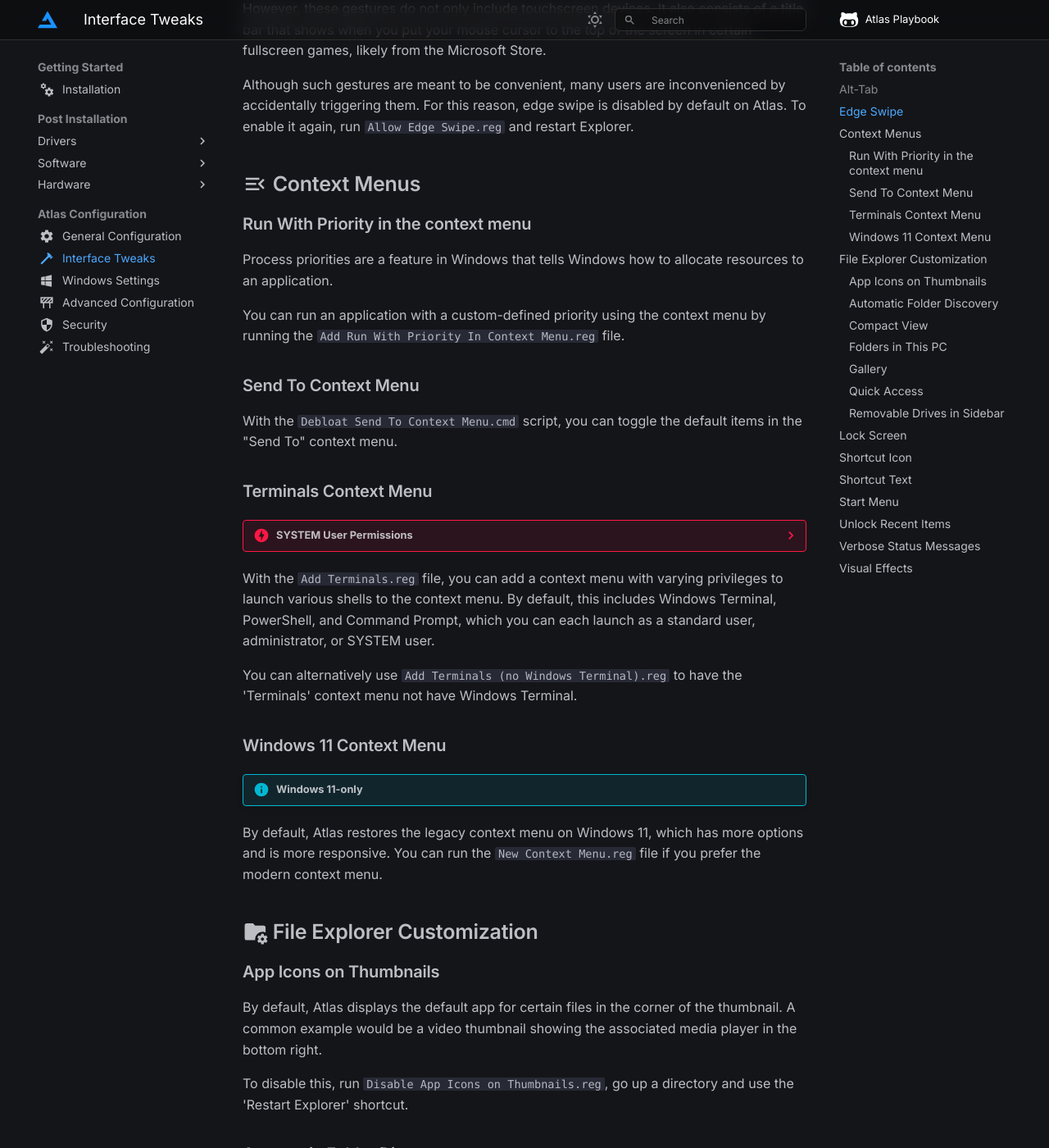
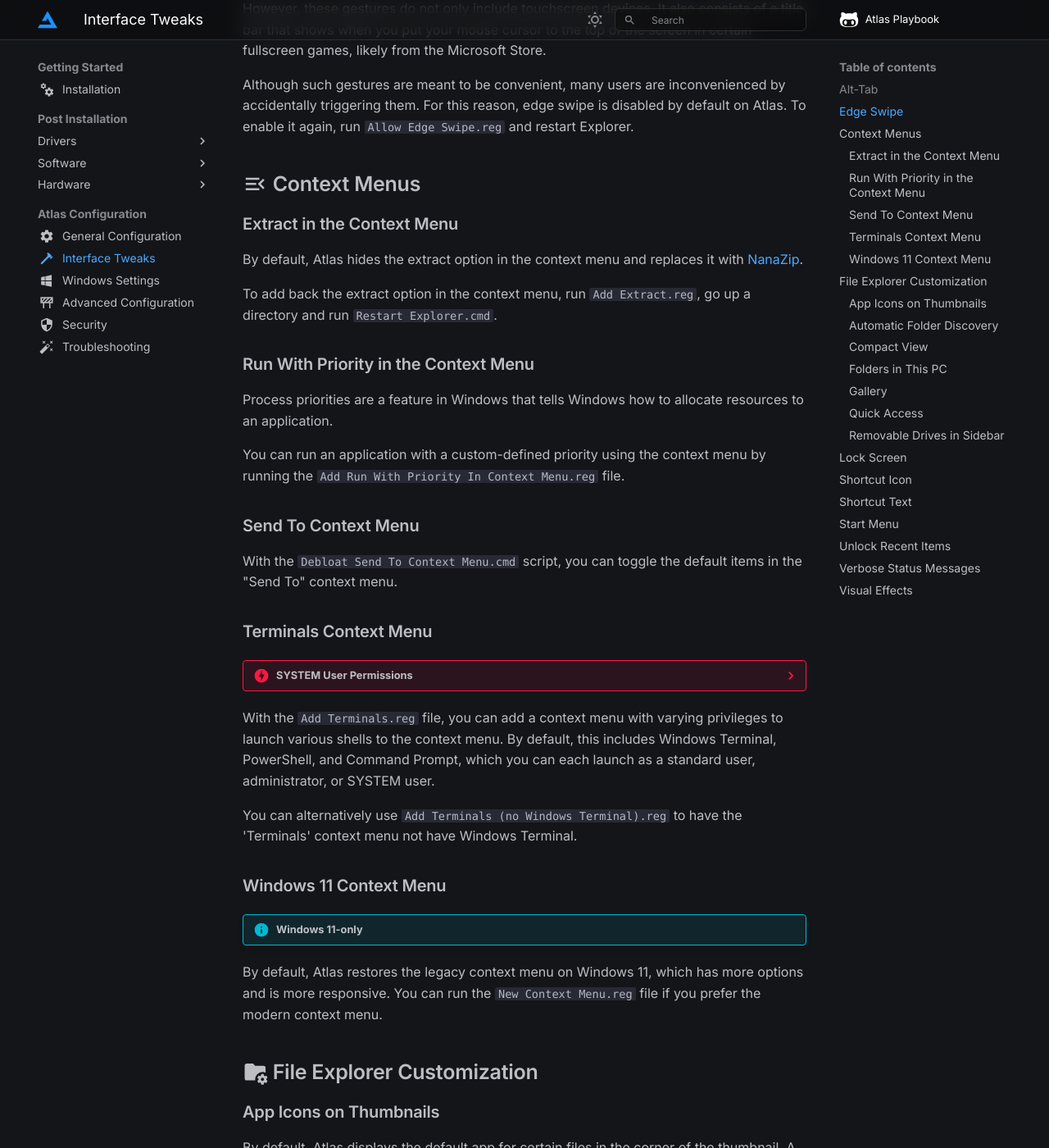
Before and after one commit to Atlas-OS/docs, an MkDocs documentation site: the page built from docs/getting-started/post-installation/atlas-folder/interface-tweaks.md, in a window 1280 px wide and 1400 px high, scrolled down 861 px. Shown: the whole window at 82% size. Built offline with MkDocs 1.6.1 and Material for MkDocs 9.7.7, drawn with Linux system fonts in a browser that asks for light colours; some web fonts are replaced; comment, search, counter and statistics services are not loaded; some of the changed text lies outside the part shown.

Commit message:
feat(atlas folder): extract in context menu (#228)

```diff
--- a/docs/getting-started/post-installation/atlas-folder/interface-tweaks.md
+++ b/docs/getting-started/post-installation/atlas-folder/interface-tweaks.md
@@ -25,7 +25,13 @@ Although such gestures are meant to be convenient, many users are inconvenienced
 
 ## :material-menu-open: Context Menus
 
-### Run With Priority in the context menu
+### Extract in the Context Menu
+
+By default, Atlas hides the extract option in the context menu and replaces it with [NanaZip](https://github.com/M2Team/NanaZip).
+
+To add back the extract option in the context menu, run `Add Extract.reg`, go up a directory and run `Restart Explorer.cmd`.
+
+### Run With Priority in the Context Menu
 
 Process priorities are a feature in Windows that tells Windows how to allocate resources to an application.
 
@@ -62,7 +68,7 @@ To disable this, run `Disable App Icons on Thumbnails.reg`, go up a directory an
 
 On default Windows, File Explorer determines the type of folder based on its content and applies a respective template. For example, a folder containing primarily videos will get the "Icons" view type.
 
-On Atlas, it is disabled by default due to responsiveness issues experienced by some users when navigating through File Explorer. You can re-enable this feature by running `Enable Automatic Folder Discovery.reg`, going up a directory and using the 'Restart Explorer' shortcut.
+On Atlas, it is disabled by default due to responsiveness issues experienced by some users when navigating through File Explorer. You can re-enable this feature by running `Enable Automatic Folder Discovery.reg`, going up a directory and running `Restart Explorer.cmd`.
 
 ### Compact View
 
```
Also changed, not shown: docs/getting-started/installation.md (+2 -1 lines).
